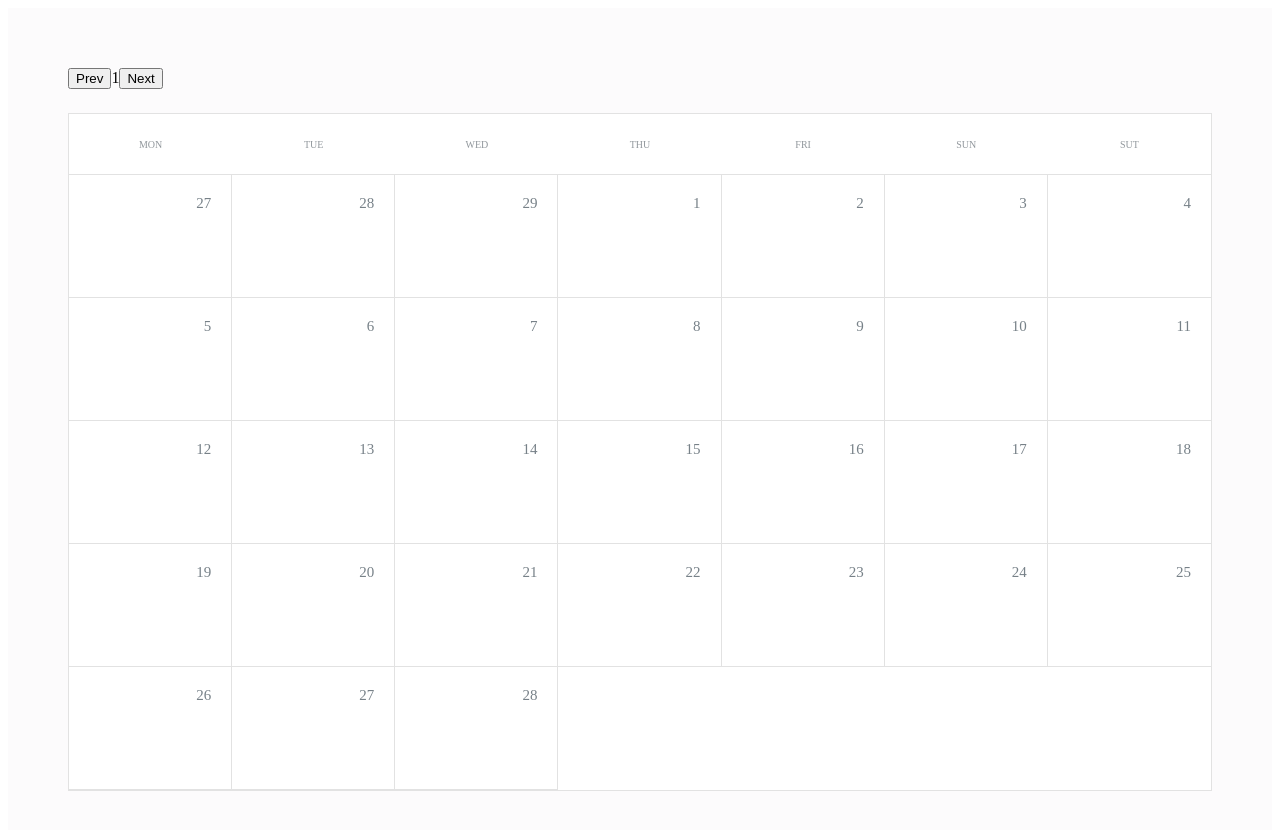
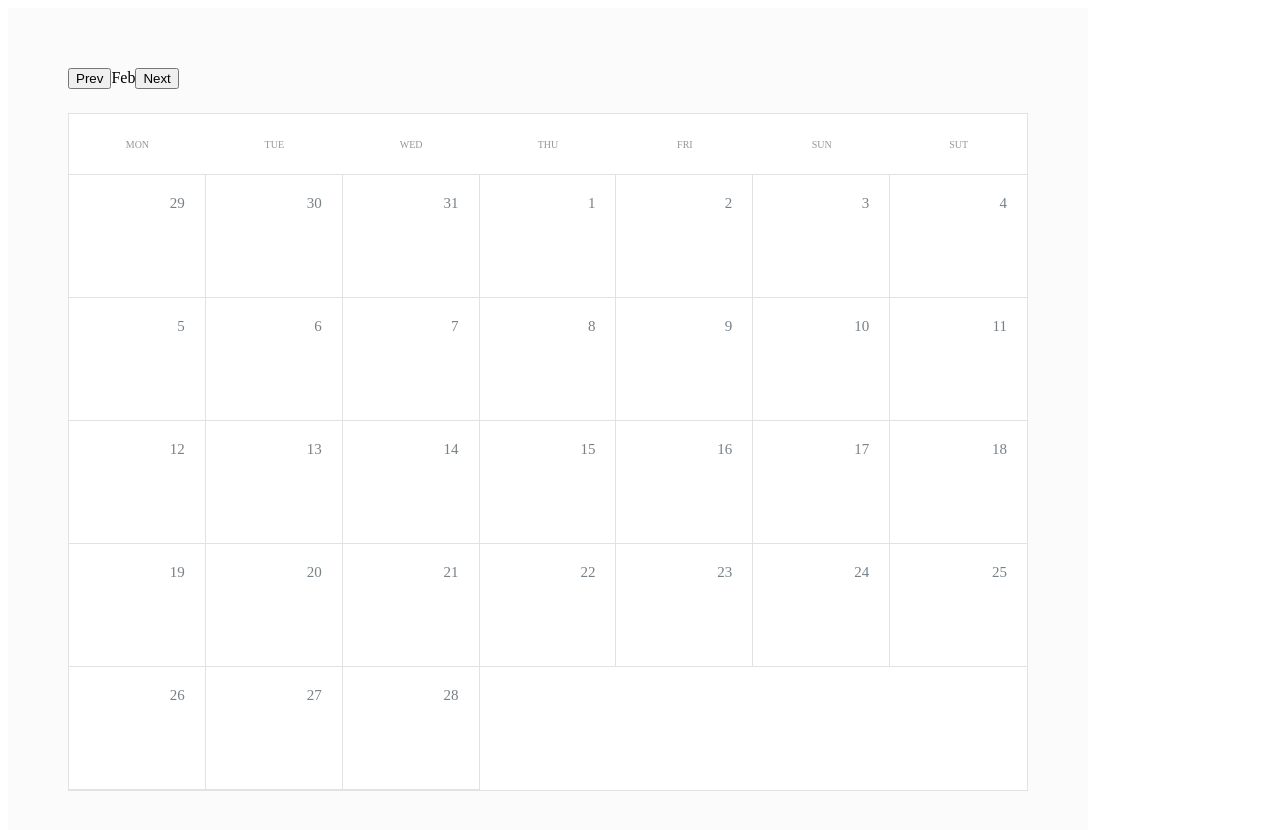
Before and after one commit to MNITD/calendar-component-react, a React app: page / in a window 1280 px wide. Shown: the top 830 px of the page. Built offline with nearby package versions, Linux system fonts and the light colour scheme.

Commit message:
fixed bug with weekdays

```diff
--- a/src/calendar/calendar.component.jsx
+++ b/src/calendar/calendar.component.jsx
@@ -7,6 +7,7 @@ import React from 'react';
 import './calendar.component.scss';
 
 const weekdays = ['Mon', 'Tue', 'Wed', 'Thu', 'Fri', 'Sun', 'Sut'];
+const months  = ['Jan','Feb','Mar','Apr','May','Jun','Jul','Aug','Sep','Oct','Nov','Dec'];
 
 class Calendar extends React.Component {
 
@@ -33,7 +34,8 @@ class Calendar extends React.Component {
     };
 
     getFirstDay(month, year) {
-        return new Date(year, month, 1).getDay();
+        let day =  new Date(year, month, 1).getDay();
+        return day === 0? 7: day;
     };
 
     showNextMonth() {
@@ -62,7 +64,7 @@ class Calendar extends React.Component {
                 <div className="calendar__switcher">
                     <button className="calendar__switcher-toggle"
                             onClick={() => this.showPrevMonth()}>Prev</button>
-                    <span className="calendar__switcher-title">{this.state._choosen.month}</span>
+                    <span className="calendar__switcher-title">{months[this.state._choosen.month]}</span>
                     <button className="calendar__switcher-toggle"
                             onClick={() => this.showNextMonth()}>Next</button>
                 </div>
@@ -89,7 +91,7 @@ class Calendar extends React.Component {
         return new Array(prevDaysVisible).fill().map((item, index) => {
             prevDaysVisible--;
             return <div className="calendar__day">
-                <span className="calendar__date">{prevDays - prevDaysVisible - 2}</span>
+                <span className="calendar__date">{prevDays - prevDaysVisible}</span>
             </div>;
         });
     }
@@ -112,7 +114,6 @@ class Calendar extends React.Component {
         );
     };
 
-
     render() {
         return (<div className="calendar">
             {this.getHeader()}
--- a/src/calendar/calendar.component.scss
+++ b/src/calendar/calendar.component.scss
@@ -1,6 +1,8 @@
 .calendar{
   padding: 60px;
   background-color: #fcfbfc;
+  min-width: 360px;
+  max-width: 960px;
 }
 
 .calendar__header{
```
